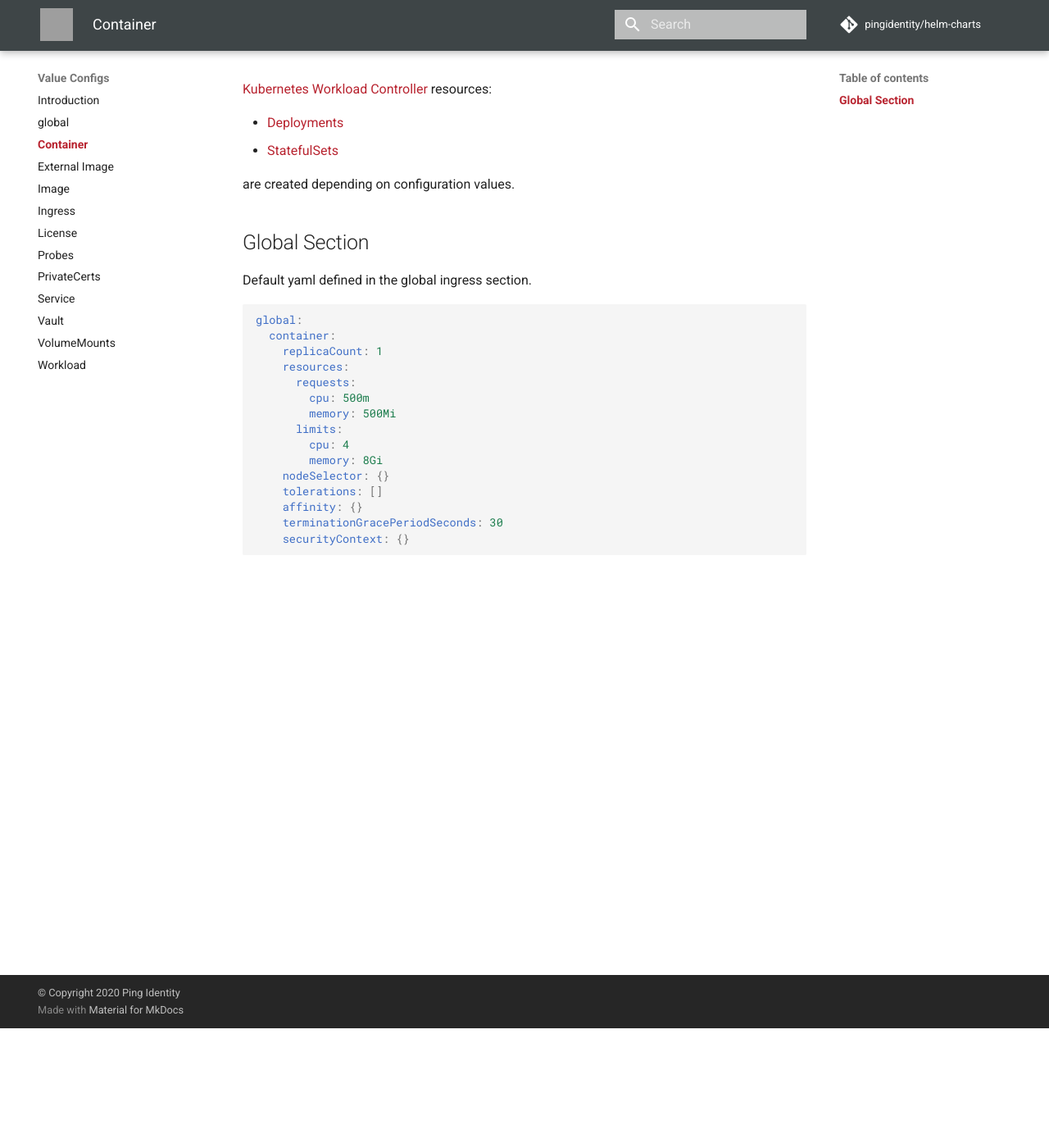
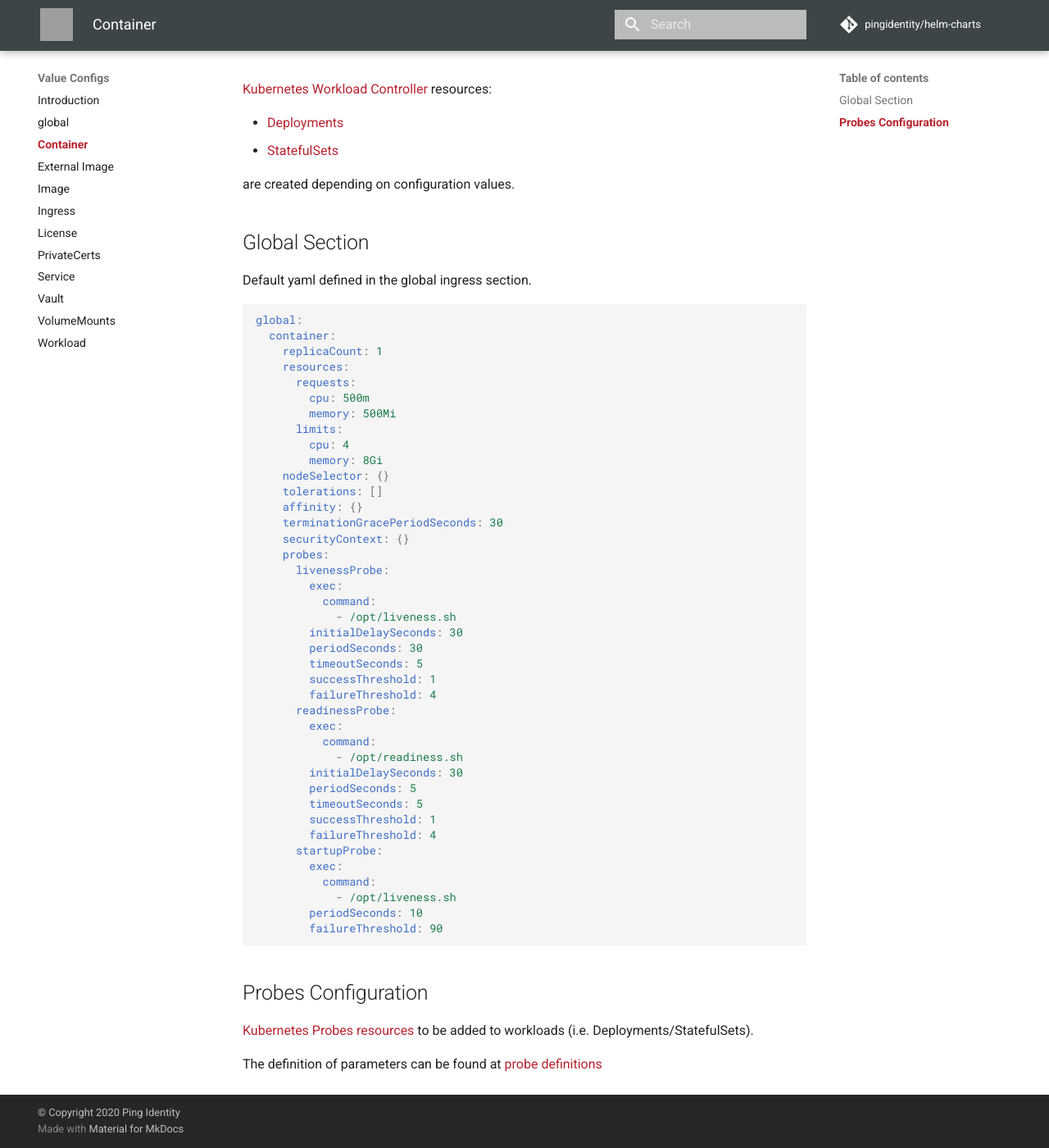
Before and after one commit to pingidentity/helm-charts, an MkDocs documentation site: the page built from docs/config/container.md, in a window 1280 px wide and 1400 px high, scrolled down 146 px. Shown: the whole window at 82% size. Built offline with MkDocs 1.6.1 and Material for MkDocs 9.7.7, drawn with Linux system fonts in a browser that asks for light colours; comment, search, counter and statistics services are not loaded; grey boxes are pictures that could not be loaded.

Commit message:
Closes #171. Update to documentation for changed probe details

````diff
--- a/docs/config/container.md
+++ b/docs/config/container.md
@@ -27,4 +27,37 @@ global:
     affinity: {}
     terminationGracePeriodSeconds: 30
     securityContext: {}
+    probes:
+      livenessProbe:
+        exec:
+          command:
+            - /opt/liveness.sh
+        initialDelaySeconds: 30
+        periodSeconds: 30
+        timeoutSeconds: 5
+        successThreshold: 1
+        failureThreshold: 4
+      readinessProbe:
+        exec:
+          command:
+            - /opt/readiness.sh
+        initialDelaySeconds: 30
+        periodSeconds: 5
+        timeoutSeconds: 5
+        successThreshold: 1
+        failureThreshold: 4
+      startupProbe:
+        exec:
+          command:
+            - /opt/liveness.sh
+        periodSeconds: 10
+        failureThreshold: 90
 ```
+
+## Probes Configuration
+
+[Kubernetes Probes resources](https://kubernetes.io/docs/tasks/configure-pod-container/configure-liveness-readiness-startup-probes/)
+to be added to workloads (i.e. Deployments/StatefulSets).
+
+The definition of parameters can be found at
+[probe definitions](https://kubernetes.io/docs/tasks/configure-pod-container/configure-liveness-readiness-startup-probes/#configure-probes)
--- a/mkdocs.yml
+++ b/mkdocs.yml
@@ -49,7 +49,6 @@ nav:
       - Image: "config/image.md"
       - Ingress: "config/ingress.md"
       - License: "config/license.md"
-      - Probes: "config/probes.md"
       - PrivateCerts: "config/private-cert.md"
       - Service: "config/service.md"
       - Vault: "config/vault.md"
````
Also changed, not shown: docs/config/probes.md (deleted, +0 -30 lines), 2 other files.
